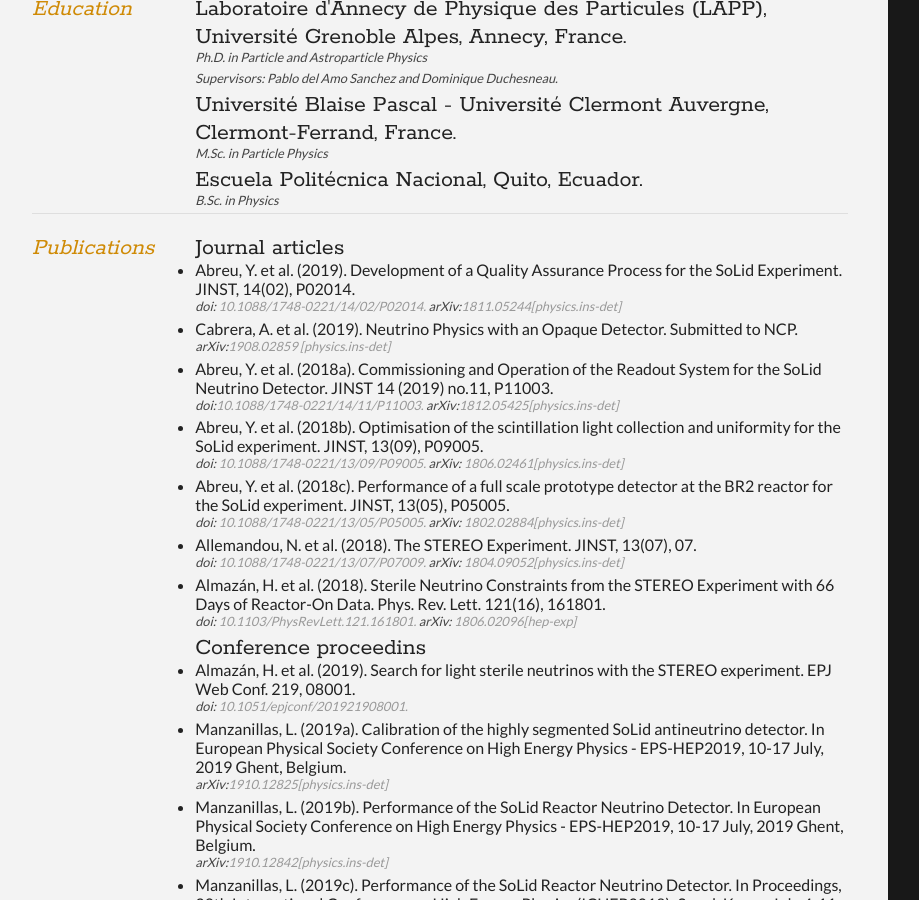
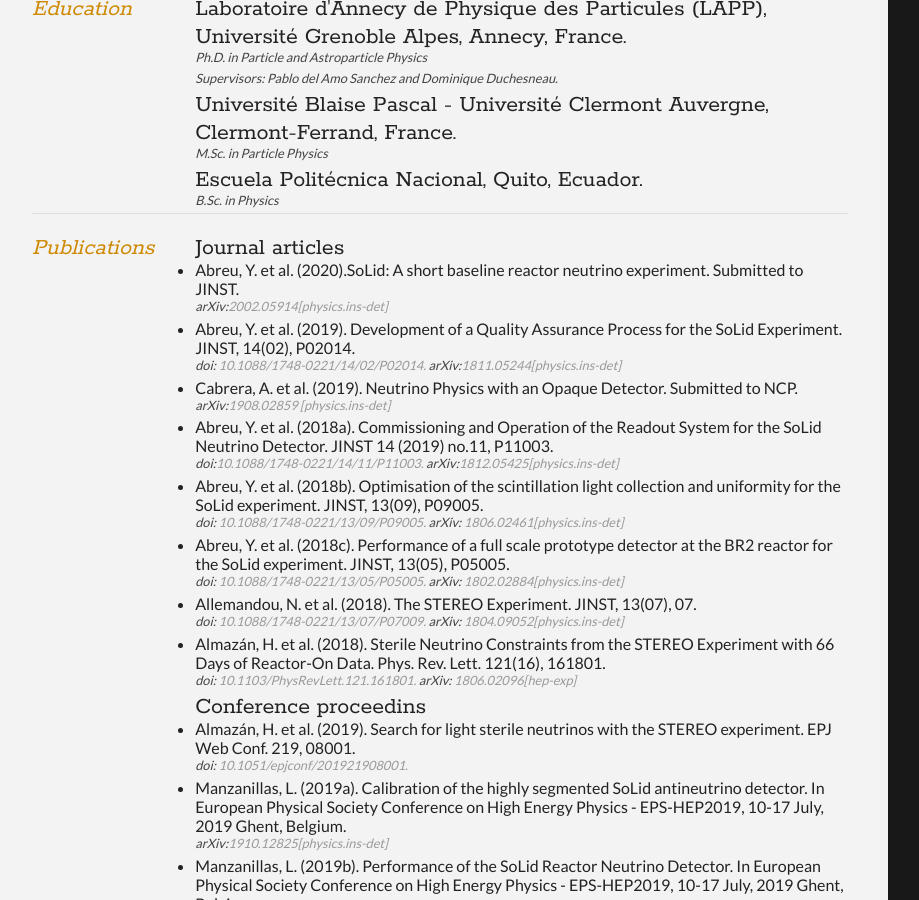
Before and after one commit to lmanzanillas/lmanzanillas.github.io, a Jekyll site: the page built from cv/index.html, in a window 1280 px wide and 900 px high, scrolled down 702 px. Shown: the whole window, without its empty margins (8-927 px from the left). Built offline with Jekyll 4.4.1, drawn with Linux system fonts in a browser that asks for light colours.

Commit message:
add SoLid reference

```diff
--- a/cv/index.html
+++ b/cv/index.html
@@ -111,6 +111,8 @@
 			<div class="sectionContent">
 				<h2>Journal articles</h2>
 				<ul>
+					<li>Abreu, Y. et al. (2020).SoLid: A short baseline reactor neutrino experiment. Submitted to JINST.
+						<p class="subDetails"> arXiv:<a href="https://arxiv.org/abs/2002.05914">2002.05914[physics.ins-det]</a> </p> </li>
 					<li>Abreu, Y. et al. (2019). Development of a Quality Assurance Process for the SoLid Experiment. JINST, 14(02), P02014.
 						<p class="subDetails">doi: <a href="https://doi.org/10.1088/1748-0221/14/02/P02014">10.1088/1748-0221/14/02/P02014.</a> arXiv:<a href="https://arxiv.org/abs/1811.05244">1811.05244[physics.ins-det]</a> </p> </li>
 					<li>Cabrera, A. et al. (2019). Neutrino Physics with an Opaque Detector. Submitted to NCP.
```
Also changed, not shown: 1 other file.
